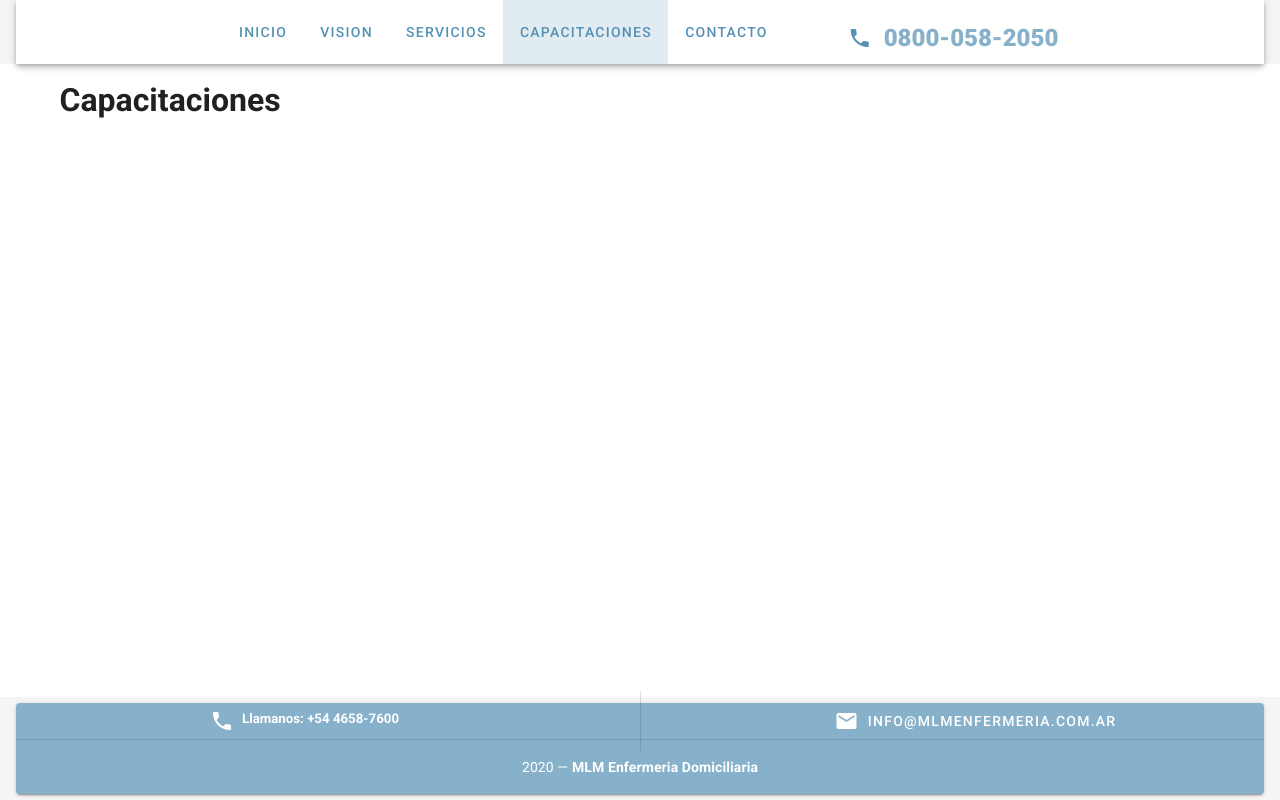
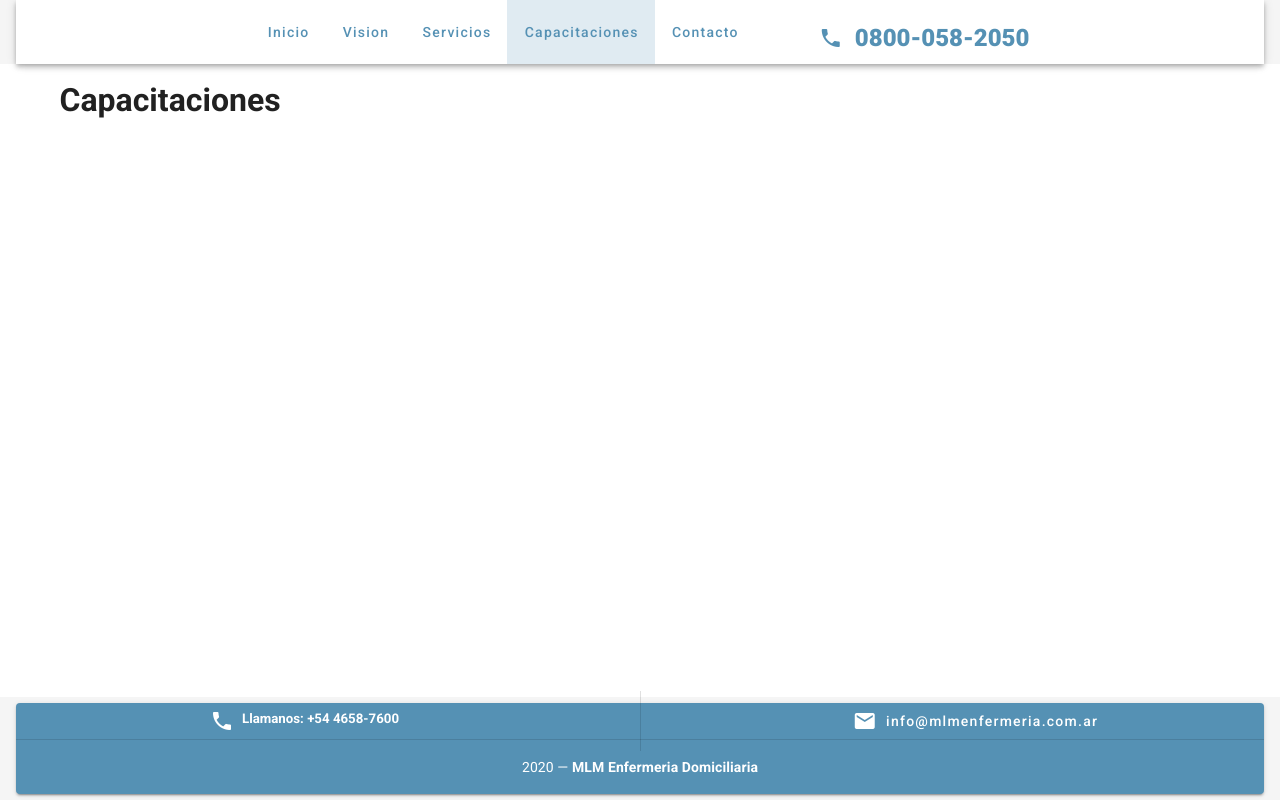
Before and after one commit to estebana28/mlm, a Vue app: page /#/capacitaciones in a window 1280 px wide. Built offline with nearby package versions, Linux system fonts and the light colour scheme.

Commit message:
routes, button text

```diff
--- a/src/components/AppBar.vue
+++ b/src/components/AppBar.vue
@@ -10,7 +10,9 @@
           v-for="item in menu"
           :key="item.title"
           :to="item.link"
+          class="text-capitalize"
           text
+          ripple
           color="#5591B4"
           >{{ item.title }}</v-btn
         >
@@ -84,6 +86,6 @@
 <style lang="scss" scoped>
   .appbar-btn,
   .phone-num {
-    color: #87b1ca;
+    color: #5591b4;
   }
 </style>
--- a/src/components/Footer.vue
+++ b/src/components/Footer.vue
@@ -1,6 +1,6 @@
 <template>
   <v-footer app tile absolute>
-    <v-card width="100%" class="footer-cls text-center" color="#87b1ca">
+    <v-card width="100%" class="footer-cls text-center" color="#5591B4">
       <v-row class="d-flex justify-space-around">
         <v-col cols="5" class="d-flex align-self-center justify-center">
           <v-icon color="white">mdi-phone</v-icon>
@@ -8,7 +8,7 @@
         </v-col>
         <v-divider vertical></v-divider>
         <v-col cols="5" class="d-flex align-self-center justify-center">
-          <v-btn text class="white--text">
+          <v-btn text class="white--text text-lowercase">
             <v-icon class="mr-2">mdi-email</v-icon>
             info@mlmenfermeria.com.ar
           </v-btn>
--- a/src/views/Capacitaciones.vue
+++ b/src/views/Capacitaciones.vue
@@ -6,10 +6,12 @@
 
 <script>
   export default {
-    name: '',
+    name: 'Capacitaciones',
     components: {},
     props: {},
-    data() {},
+    data() {
+      return {}
+    },
     methods: {},
     computed: {},
     watch: {},
--- a/src/views/Contacto.vue
+++ b/src/views/Contacto.vue
@@ -6,7 +6,7 @@
 
 <script>
   export default {
-    name: '',
+    name: 'Contacto',
     components: {},
     props: {},
     data() {
--- a/src/views/Home.vue
+++ b/src/views/Home.vue
@@ -16,7 +16,7 @@
 
 <script>
   export default {
-    name: '',
+    name: 'Home',
     components: {},
     props: {},
     data() {
--- a/src/views/Servicios.vue
+++ b/src/views/Servicios.vue
@@ -9,7 +9,9 @@
     name: 'Servicios',
     components: {},
     props: {},
-    data() {},
+    data() {
+      return {}
+    },
     methods: {},
     computed: {},
     watch: {},
```
